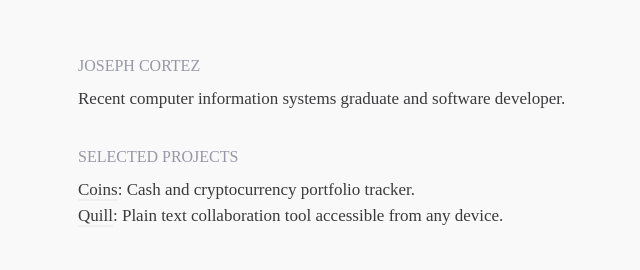
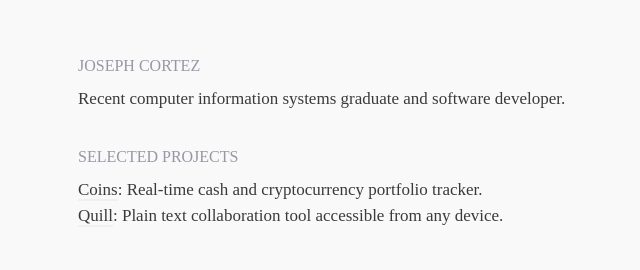
Before and after one commit to cortez/lcortez.com, a React (Create React App) app: page / in a window 1280 px wide. Shown: the part 212-482 px from the top of the page, without its empty margins (306-946 px from the left). Built offline with nearby package versions, Linux system fonts and the light colour scheme; a web font is replaced by a local one.

Commit message:
Committed with Git-Upload

```diff
--- a/src/components/Projects.jsx
+++ b/src/components/Projects.jsx
@@ -3,8 +3,8 @@ export default function Projects() {
     const projects = [
         {
             name: "Coins",
-            href: "https://cortez.link/coins",
-            desc: "Cash and cryptocurrency portfolio tracker."
+            href: "https://coins.lcortez.com",
+            desc: "Real-time cash and cryptocurrency portfolio tracker."
         },
         {
             name: "Quill",
```
